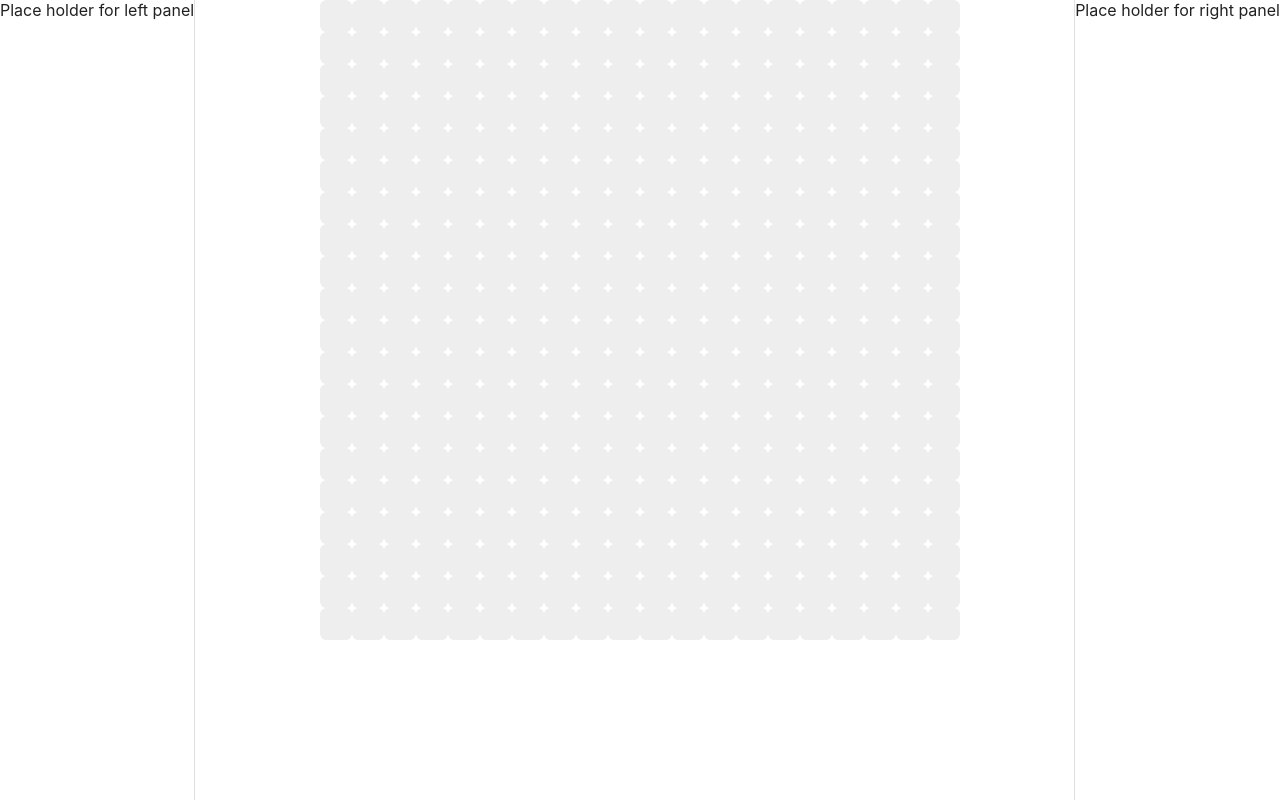
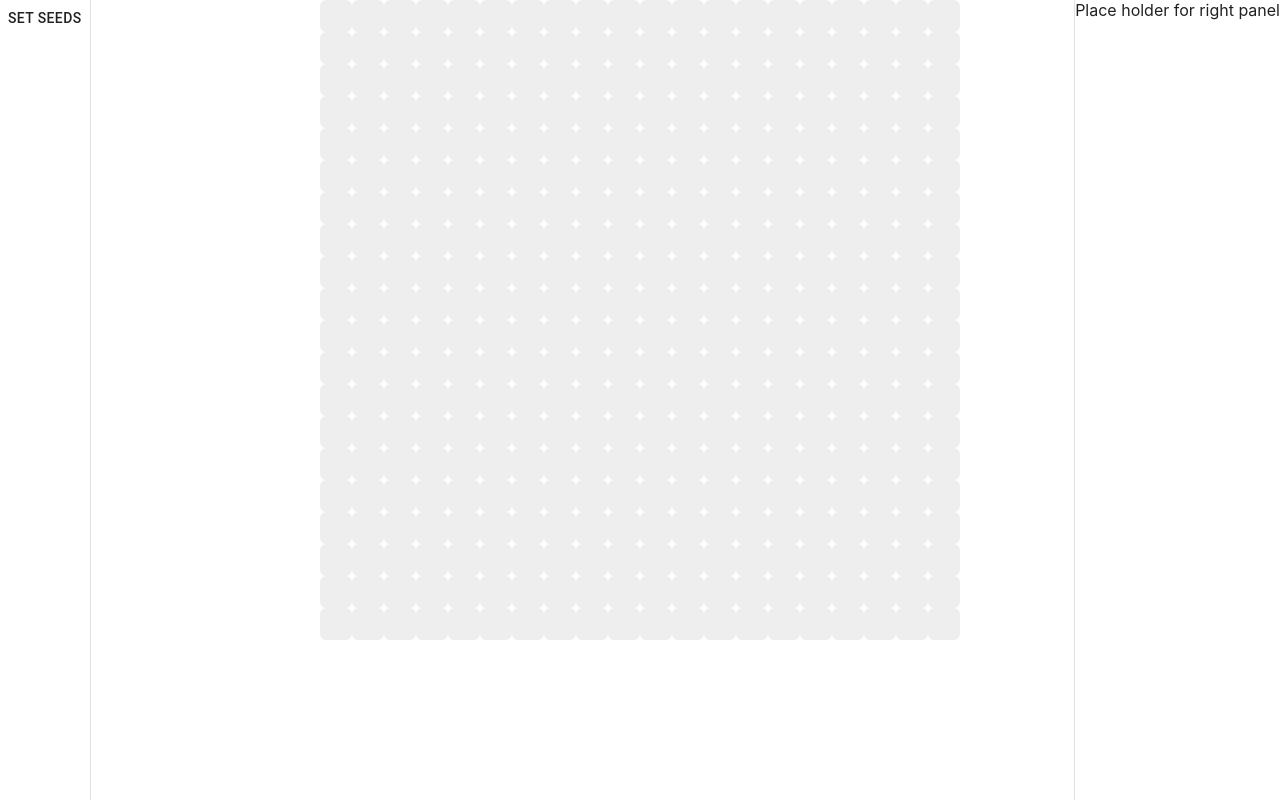
Before and after one commit to y1hao/ColorfulLife, a React (Create React App) app in the folder life/: page / in a window 1280 px wide. Built offline with nearby package versions, Linux system fonts and the light colour scheme.

Commit message:
Add button to set seeds

```diff
--- a/life/src/Components/LeftPanel.tsx
+++ b/life/src/Components/LeftPanel.tsx
@@ -1,5 +1,5 @@
 import React from 'react';
-import { Drawer } from '@material-ui/core';
+import { Drawer, Button } from '@material-ui/core';
 
 interface IProps {
     name: string,
@@ -19,6 +19,10 @@ export default function LeftPanel(props: IProps) {
     const handleSetDescription = (description: string) => props.setDescription(description);
     const handleSetIsPlayMode = () => props.setIsPlayMode(!props.isPlayMode);
     return <Drawer variant="permanent">
-        Place holder for left panel
-        </Drawer>
+        {
+            props.isPlayMode
+            ? <Button onClick={handleSetIsPlayMode}>Set Seeds</Button>
+            : <Button onClick={handleSetIsPlayMode}>Done</Button>
+        }
+    </Drawer>
 }
```
